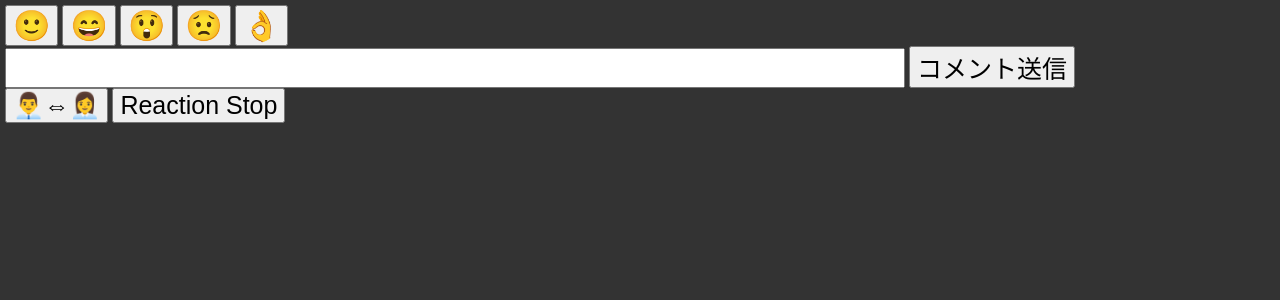
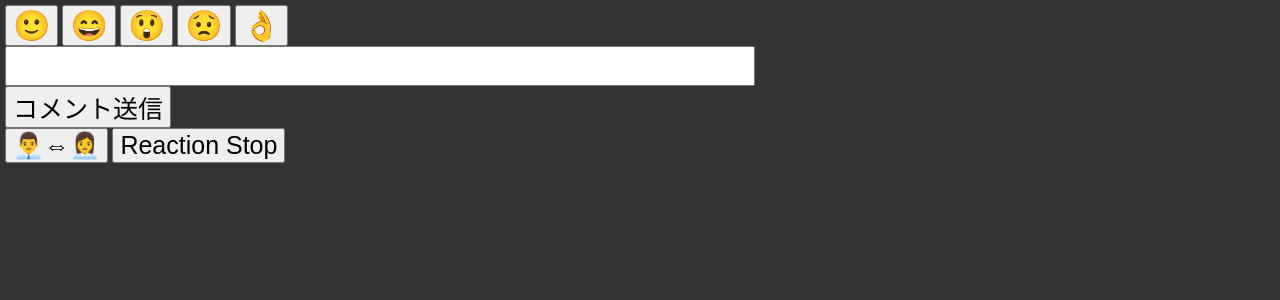
Before and after one commit to matsuyou/VirtualReaction, a PHP site: page /gui/index.html in a window 1280 px wide. Shown: the top 300 px of the page. Run offline with PHP 8.4, Linux system fonts and the light colour scheme.

Commit message:
gui微調整

```diff
--- a/gui/gui.css
+++ b/gui/gui.css
@@ -14,7 +14,7 @@ body {
 
 input[type="text"] {
     font-size: 30px;
-    width: 30em;
+    width: 25em;
 }
 #Reaction0 { font-size: 30px; }
 #Reaction1 { font-size: 30px; }
--- a/gui/index.html
+++ b/gui/index.html
@@ -11,7 +11,7 @@
                 <input type="button" value="😲" id="Reaction2">
                 <input type="button" value="😟" id="Reaction3">
                 <input type="button" value="👌" id="Reaction4"><br>
-                <input type="text" id="CommentScript" maxlength="22">
+                <input type="text" id="CommentScript" maxlength="22"><br>
                 <input type="button" value="コメント送信" id="Submit"><br>
                 <input type="button" value="👨‍💼⇔👩‍💼" id="ModelChange">
                 <input type="button" value="Reaction Stop" id="ReactionStop">
```
